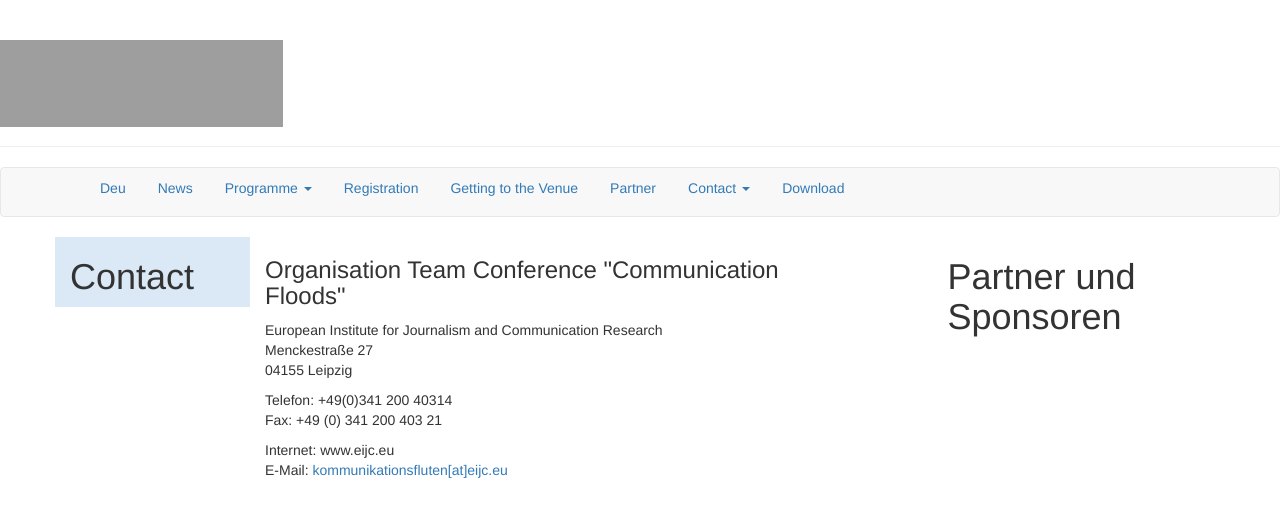
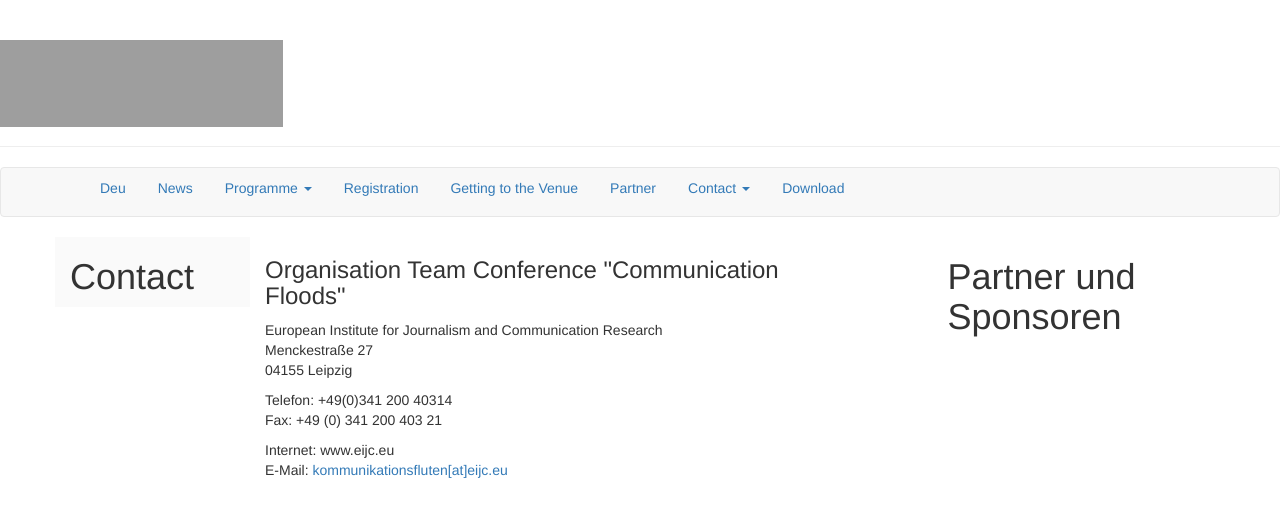
Before and after one commit to susedev/test, a Jekyll site: the page built from contact.html, in a window 1280 px wide. Shown: the top 517 px of the page. Built offline with Jekyll 4.4.1, drawn with Linux system fonts in a browser that asks for light colours; nearby versions of some CDN libraries; grey boxes are pictures that could not be loaded.

Commit message:
Update page.html

```diff
--- a/_layouts/page.html
+++ b/_layouts/page.html
@@ -11,7 +11,7 @@ layout: base
 <div class="container">
 
   <div class="row">
-    <div class="col-md-2" style="background-color: #DBE9F7">
+    <div class="col-md-2" style="background-color: #FAFAFA">
        <h1>{{ page.title }}</h1>
     </div>
     <div class="col-md-6">
```
